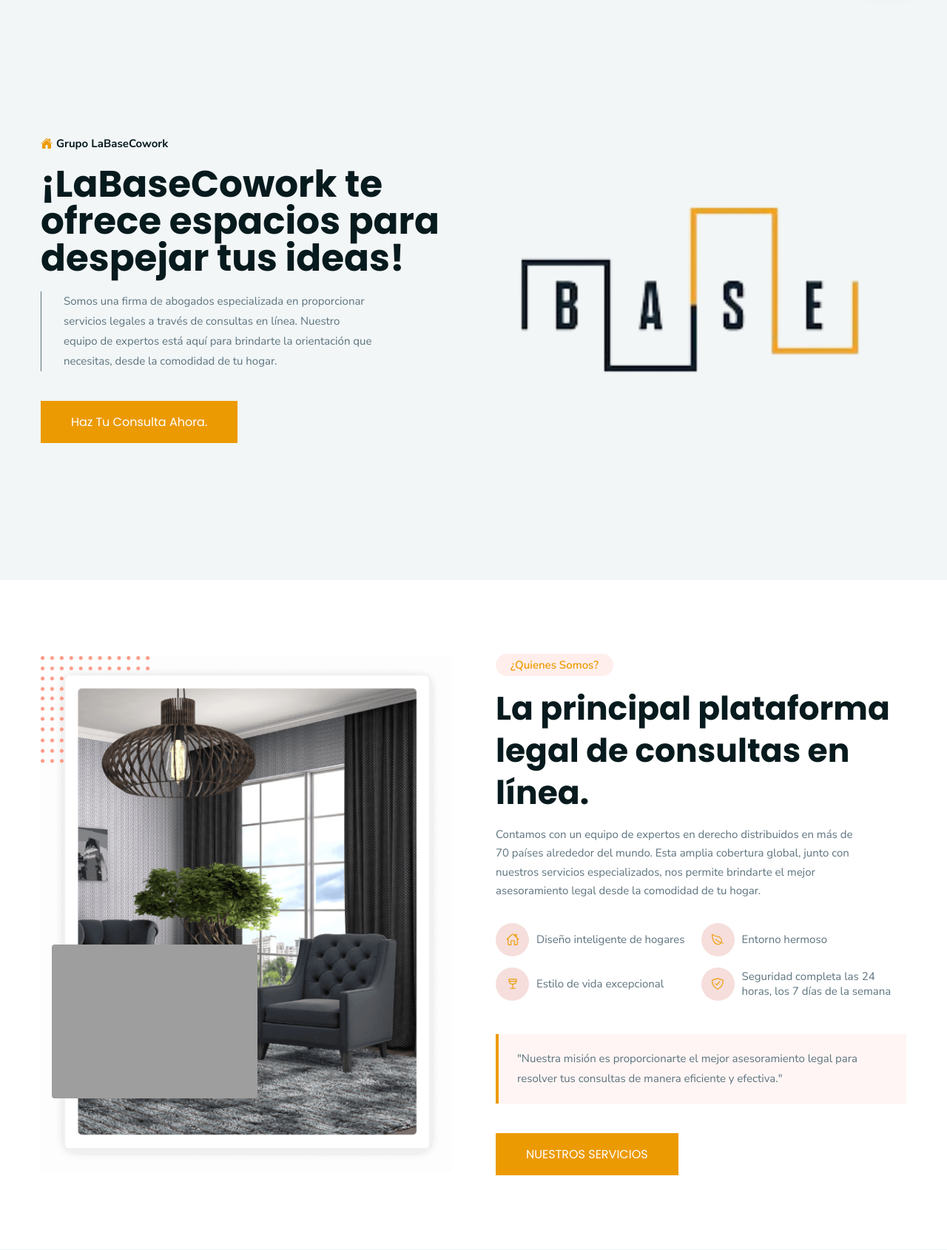
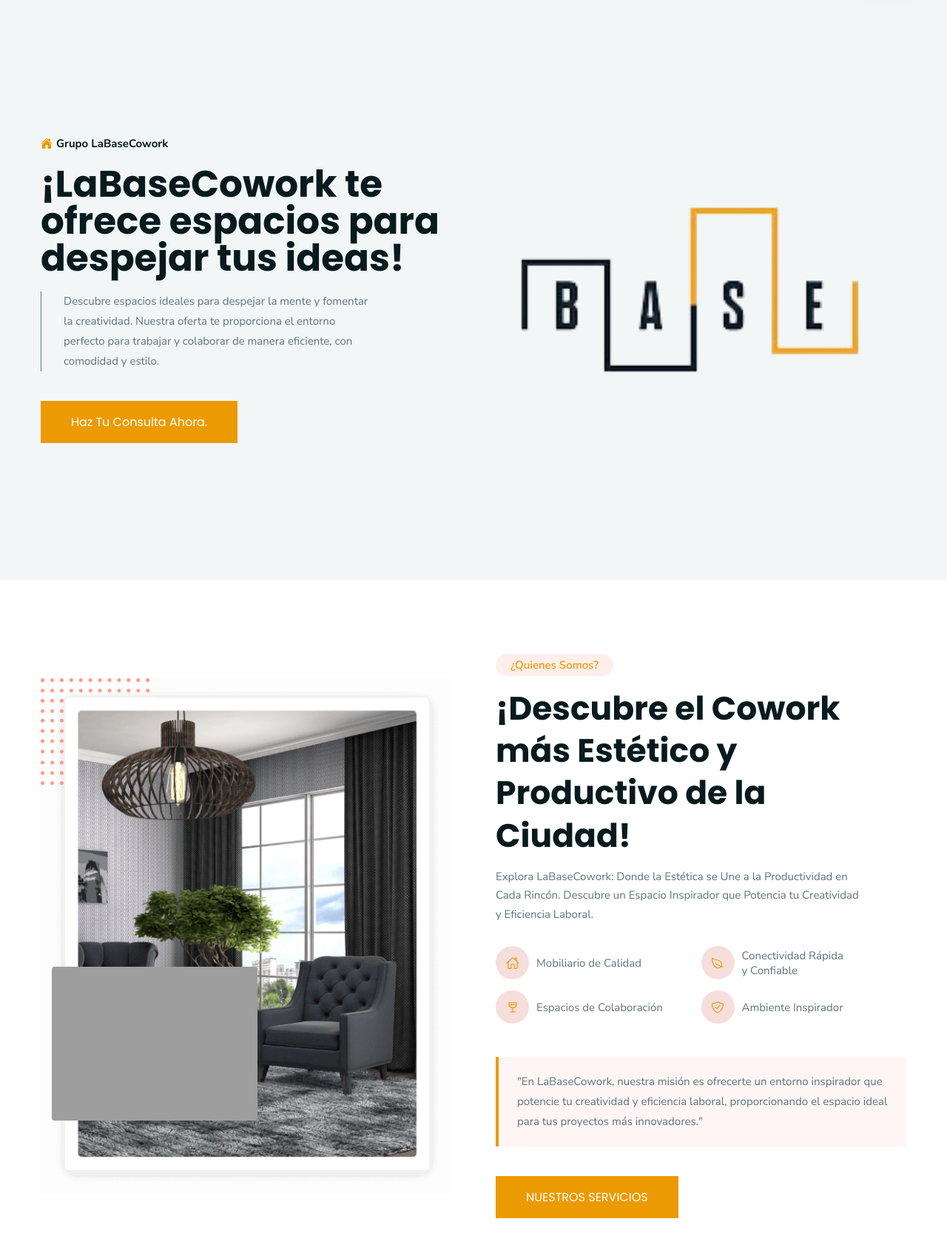
Before and after one commit to TeamXpertice/labase, a PHP site: page / in a window 1280 px wide. Shown: the part 164-1854 px from the top of the page at 74% size. Run offline with PHP 8.4, Linux system fonts and the light colour scheme; grey boxes are pictures that could not be loaded.

Commit message:
cambios labase

```diff
--- a/about.php
+++ b/about.php
@@ -11,10 +11,10 @@
 
       <p class="section-subtitle">¿Quienes Somos?</p>
 
-            <h2 class="h2 section-title">La principal plataforma legal de consultas en línea.</h2>
+      <h2 class="h2 section-title">¡Descubre el Cowork más Estético y Productivo de la Ciudad!</h2>
 
       <p class="about-text">
-            Contamos con un equipo de expertos en derecho distribuidos en más de 70 países alrededor del mundo. Esta amplia cobertura global, junto con nuestros servicios especializados, nos permite brindarte el mejor asesoramiento legal desde la comodidad de tu hogar.
+        Explora LaBaseCowork: Donde la Estética se Une a la Productividad en Cada Rincón. Descubre un Espacio Inspirador que Potencia tu Creatividad y Eficiencia Laboral.
       </p>
 
       <ul class="about-list">
@@ -24,7 +24,7 @@
             <ion-icon name="home-outline"></ion-icon>
           </div>
 
-                <p class="about-item-text">Diseño inteligente de hogares</p>
+          <p class="about-item-text">Mobiliario de Calidad</p>
         </li>
 
         <li class="about-item">
@@ -32,7 +32,7 @@
             <ion-icon name="leaf-outline"></ion-icon>
           </div>
 
-                <p class="about-item-text">Entorno hermoso</p>
+          <p class="about-item-text">Conectividad Rápida <br>y Confiable</p>
         </li>
 
         <li class="about-item">
@@ -40,7 +40,7 @@
             <ion-icon name="wine-outline"></ion-icon>
           </div>
 
-                <p class="about-item-text">Estilo de vida excepcional</p>
+          <p class="about-item-text">Espacios de Colaboración</p>
         </li>
 
         <li class="about-item">
@@ -48,13 +48,13 @@
             <ion-icon name="shield-checkmark-outline"></ion-icon>
           </div>
 
-                <p class="about-item-text">Seguridad completa las 24 horas, los 7 días de la semana</p>
+          <p class="about-item-text">Ambiente Inspirador</p>
         </li>
 
       </ul>
 
       <p class="callout">
-            "Nuestra misión es proporcionarte el mejor asesoramiento legal para resolver tus consultas de manera eficiente y efectiva."
+        "En LaBaseCowork, nuestra misión es ofrecerte un entorno inspirador que potencie tu creatividad y eficiencia laboral, proporcionando el espacio ideal para tus proyectos más innovadores."
       </p>
 
       <a href="#service" class="btn">Nuestros servicios</a>
--- a/cabeza.php
+++ b/cabeza.php
@@ -1,4 +1,3 @@
-
 <main>
   <article>
 
@@ -16,7 +15,7 @@
           <h2 class="h1 hero-title">¡LaBaseCowork te ofrece espacios para despejar tus ideas!</h2>
 
           <p class="hero-text">
-            Somos una firma de abogados especializada en proporcionar servicios legales a través de consultas en línea. Nuestro equipo de expertos está aquí para brindarte la orientación que necesitas, desde la comodidad de tu hogar.
+            Descubre espacios ideales para despejar la mente y fomentar la creatividad. Nuestra oferta te proporciona el entorno perfecto para trabajar y colaborar de manera eficiente, con comodidad y estilo.
           </p>
 
           <button class="btn">Haz tu consulta ahora.</button>
--- a/cards.php
+++ b/cards.php
@@ -169,7 +169,7 @@
             </div>
 
             <h3 class="h3 card-title">
-                    <a href="#">El Arsenal</a>
+              <a href="#">La Base de Mando</a>
             </h3>
 
             <p class="card-text">
@@ -373,7 +373,7 @@
           <figure class="card-banner">
 
             <a href="#">
-                    <img src="./assets/images/labase/_DSC9021.jpg "alt="Luxury villa in Rego Park" class="w-100">
+              <img src="./assets/images/labase/_DSC9021.jpg " alt="Luxury villa in Rego Park" class="w-100">
             </a>
 
             <div class="card-badge green">For Rent</div>
--- a/footer.php
+++ b/footer.php
@@ -10,7 +10,7 @@
         </a>
 
         <p class="section-text">
-            ArxaTEC está dedicada a proporcionar asesoramiento legal en línea accesible y confiable para ciudadanos.
+          ¡Bienvenido a LaBaseCowork! Únete a nuestra comunidad y potencia tu productividad en un espacio moderno y flexible. ¡Tu éxito comienza aquí!
         </p>
 
         <ul class="contact-list">
@@ -179,7 +179,7 @@
     <div class="container">
 
       <p class="copyright">
-          &copy; 2024 <a href="#">ArxaTEC</a>. All Rights Reserved
+        &copy; 2024 <a href="#">LaBaseCowork</a>. Reservados todos los derechos
       </p>
 
     </div>
--- a/iconos.php
+++ b/iconos.php
@@ -1,7 +1,7 @@
 <section class="features">
   <div class="container">
 
-          <p class="section-subtitle">Our Aminities</p>
+    <p class="section-subtitle">LaBaseCowork</p>
 
     <h2 class="h2 section-title">TE OFRECEMOS</h2>
 
@@ -11,10 +11,10 @@
         <a href="#" class="features-card">
 
           <div class="card-icon">
-                  <ion-icon name="car-sport-outline"></ion-icon>
+            <ion-icon name="globe-outline"></ion-icon>
           </div>
 
-                <h3 class="card-title">CONOCE TUS DERECHOS</h3>
+          <h3 class="card-title">Internet - Fibra Óptica</h3>
 
           <div class="card-btn">
             <ion-icon name="arrow-forward-outline"></ion-icon>
@@ -27,10 +27,10 @@
         <a href="#" class="features-card">
 
           <div class="card-icon">
-                  <ion-icon name="water-outline"></ion-icon>
+            <ion-icon name="pin-outline"></ion-icon>
           </div>
 
-                <h3 class="card-title">MÁSTER CLASES NUEVAS</h3>
+          <h3 class="card-title">Ubicación Estratégica</h3>
 
           <div class="card-btn">
             <ion-icon name="arrow-forward-outline"></ion-icon>
@@ -43,10 +43,10 @@
         <a href="#" class="features-card">
 
           <div class="card-icon">
-                  <ion-icon name="shield-checkmark-outline"></ion-icon>
+            <ion-icon name="business-outline"></ion-icon>
           </div>
 
-                <h3 class="card-title">CLUB DEL TRABAJADOR</h3>
+          <h3 class="card-title">Imagen Profesional</h3>
 
           <div class="card-btn">
             <ion-icon name="arrow-forward-outline"></ion-icon>
@@ -59,10 +59,10 @@
         <a href="#" class="features-card">
 
           <div class="card-icon">
-                  <ion-icon name="fitness-outline"></ion-icon>
+            <ion-icon name="people-outline"></ion-icon>
           </div>
 
-                <h3 class="card-title">EDUCACIÓN FINANCIERA</h3>
+          <h3 class="card-title">Herramientas Colaborativas</h3>
 
           <div class="card-btn">
             <ion-icon name="arrow-forward-outline"></ion-icon>
@@ -75,10 +75,10 @@
         <a href="#" class="features-card">
 
           <div class="card-icon">
-                  <ion-icon name="library-outline"></ion-icon>
+            <ion-icon name="print-outline"></ion-icon>
           </div>
 
-                <h3 class="card-title">Foro Facebook</h3>
+          <h3 class="card-title">Impresion</h3>
 
           <div class="card-btn">
             <ion-icon name="arrow-forward-outline"></ion-icon>
@@ -91,10 +91,10 @@
         <a href="#" class="features-card">
 
           <div class="card-icon">
-                  <ion-icon name="bed-outline"></ion-icon>
+            <ion-icon name="construct-outline"></ion-icon>
           </div>
 
-                <h3 class="card-title">Webinar Gratis</h3>
+          <h3 class="card-title">Productividad</h3>
 
           <div class="card-btn">
             <ion-icon name="arrow-forward-outline"></ion-icon>
@@ -110,7 +110,7 @@
             <ion-icon name="home-outline"></ion-icon>
           </div>
 
-                <h3 class="card-title">Cursos Gratis</h3>
+          <h3 class="card-title">Recepción</h3>
 
           <div class="card-btn">
             <ion-icon name="arrow-forward-outline"></ion-icon>
@@ -123,10 +123,10 @@
         <a href="#" class="features-card">
 
           <div class="card-icon">
-                  <ion-icon name="football-outline"></ion-icon>
+            <ion-icon name="briefcase-outline"></ion-icon>
           </div>
 
-                <h3 class="card-title">Testimonios y opiniones</h3>
+          <h3 class="card-title">Coffe and Tea</h3>
 
           <div class="card-btn">
             <ion-icon name="arrow-forward-outline"></ion-icon>
--- a/index.php
+++ b/index.php
@@ -6,13 +6,11 @@
   <meta http-equiv="X-UA-Compatible" content="IE=edge">
   <meta name="viewport" content="width=device-width, initial-scale=1.0">
   <title>LaBaseCowork</title>
-  <link rel="shortcut icon" href="./assets/images/base1.png" type="image/svg+xml">
+  <link rel="shortcut icon" href="./assets/images/logoLaBase-web.png" type="image/png">
   <link rel="stylesheet" href="./assets/css/style.css">
   <link rel="preconnect" href="https://fonts.googleapis.com">
   <link rel="preconnect" href="https://fonts.gstatic.com" crossorigin>
-  <link
-    href="https://fonts.googleapis.com/css2?family=Nunito+Sans:wght@400;600;700&family=Poppins:wght@400;500;600;700&display=swap"
-    rel="stylesheet">
+  <link href="https://fonts.googleapis.com/css2?family=Nunito+Sans:wght@400;600;700&family=Poppins:wght@400;500;600;700&display=swap" rel="stylesheet">
 </head>
 
 <body>
--- a/noticias.php
+++ b/noticias.php
@@ -1,9 +1,9 @@
 <section class="blog" id="blog">
   <div class="container">
 
-          <p class="section-subtitle">News & Blogs</p>
+    <p class="section-subtitle">Noticias & Promociones</p>
 
-          <h2 class="h2 section-title">Conoce las ultimas novedades de ArxaTEC</h2>
+    <h2 class="h2 section-title">Conoce las ultimas novedades de LaBaseCowork</h2>
 
     <ul class="blog-list has-scrollbar">
 
@@ -11,7 +11,7 @@
         <div class="blog-card">
 
           <figure class="card-banner">
-                  <img src="https://scontent.flim18-2.fna.fbcdn.net/v/t39.30808-6/436351909_309570508868688_2309918445708377104_n.jpg?_nc_cat=107&ccb=1-7&_nc_sid=5f2048&_nc_eui2=AeEo9sluj-F8lu9hpyzU__u5z82xWsvtsXLPzbFay-2xcsegusSzjHXU7D7JebPyseFl_FIPxkknaGnqHhv8YiEz&_nc_ohc=4HC7m6KrUEQQ7kNvgGMU71s&_nc_ht=scontent.flim18-2.fna&oh=00_AYCwJLuJRwHsePTj1jIyG3uhJmlktpnXj4XUcQlmzZK5sw&oe=664AEE12" alt="Abogados1" class="w-100">
+            <img src="./assets/images/labase/_DSC9009.jpg" alt="Abogados1" class="w-100">
           </figure>
 
           <div class="blog-content">
@@ -63,7 +63,7 @@
         <div class="blog-card">
 
           <figure class="card-banner">
-                  <img src="https://scontent.flim18-2.fna.fbcdn.net/v/t39.30808-6/439764523_298380873320985_3683843163748386737_n.jpg?_nc_cat=107&ccb=1-7&_nc_sid=5f2048&_nc_eui2=AeFeNnCIeth7gJwp61IPQRDnBp8lgQx77q4GnyWBDHvurvG-VcIbkKvCeQzM9PKOWaGb2otbCPneetOgNLYn3bre&_nc_ohc=zmh3unPnGGYQ7kNvgHZ6VQm&_nc_ht=scontent.flim18-2.fna&oh=00_AYC7XySSualvRZQRBUjz27lAfXDuDmXeL-SUYlpb06NNOg&oe=664AE768" alt="Abogados2" class="w-100">
+            <img src="./assets/images/labase/_DSC9009.jpg" alt="Abogados2" class="w-100">
           </figure>
 
           <div class="blog-content">
@@ -115,8 +115,7 @@
         <div class="blog-card">
 
           <figure class="card-banner">
-                  <img src="https://scontent.flim18-2.fna.fbcdn.net/v/t39.30808-6/439734847_298379066654499_5624554526323545005_n.jpg?_nc_cat=107&ccb=1-7&_nc_sid=5f2048&_nc_eui2=AeHHC7fxMkNALBNqvDboIfFzcjaUHFghYtVyNpQcWCFi1dM2Bu0oPIcMt8tqhRYgDXC7PmFGpncSVhB-ZC33Y2dC&_nc_ohc=fu4Xm3-ygAsQ7kNvgEyFxAe&_nc_ht=scontent.flim18-2.fna&oh=00_AYBxxW2fjpVQ2GPVsoRttmG7NNSsqEjSxFD3_qYkTtYjSQ&oe=664AF294" alt="Abogados3"
-                    class="w-100">
+            <img src="./assets/images/labase/_DSC9009.jpg" alt="Abogados3" class="w-100">
           </figure>
 
           <div class="blog-content">
@@ -168,8 +167,7 @@
         <div class="blog-card">
 
           <figure class="card-banner">
-                  <img src="https://scontent.flim18-2.fna.fbcdn.net/v/t39.30808-6/439734847_298379066654499_5624554526323545005_n.jpg?_nc_cat=107&ccb=1-7&_nc_sid=5f2048&_nc_eui2=AeHHC7fxMkNALBNqvDboIfFzcjaUHFghYtVyNpQcWCFi1dM2Bu0oPIcMt8tqhRYgDXC7PmFGpncSVhB-ZC33Y2dC&_nc_ohc=fu4Xm3-ygAsQ7kNvgEyFxAe&_nc_ht=scontent.flim18-2.fna&oh=00_AYBxxW2fjpVQ2GPVsoRttmG7NNSsqEjSxFD3_qYkTtYjSQ&oe=664AF294" alt="Abogados3"
-                    class="w-100">
+            <img src="./assets/images/labase/_DSC9009.jpg" alt="Abogados3" class="w-100">
           </figure>
 
           <div class="blog-content">
--- a/threeicons.php
+++ b/threeicons.php
@@ -15,15 +15,15 @@
           </div>
 
           <h3 class="h3 card-title">
-                  <a href="#">Asesoría Legal <br> en Línea</a>
+            <a href="#">Comunidad y Networking</a>
           </h3>
 
           <p class="card-text">
-                Contamos con un equipo de abogados expertos listos para brindarte asesoramiento legal en línea en una amplia gama de áreas legales para ayudarte con tus preocupaciones legales desde la comodidad de tu hogar.
+            Fomenta conexión, colaboración y conocimiento. Organiza talleres, charlas y eventos. Desarrolla plataformas digitales para facilitar comunicación y colaboración, incluso fuera del espacio físico.
           </p>
 
           <a href="#" class="card-link">
-                  <span>Obtener Asesoría Legal</span>
+            <span>Potencia tu red de conexiones</span>
 
             <ion-icon name="arrow-forward-outline"></ion-icon>
           </a>
@@ -39,15 +39,15 @@
           </div>
 
           <h3 class="h3 card-title">
-                  <a href="#">Consultas <br>Legales</a>
+            <a href="#">Flexibilidad y Servicios Adaptados</a>
           </h3>
 
           <p class="card-text">
-                Programa consultas legales en línea con nuestros profesionales para resolver tus dudas legales de manera rápida y efectiva, sin la necesidad de desplazarte a un bufete de abogados.
+            Ofrecemos membresías adaptadas (fijas, flexibles, virtuales), salas equipadas y espacios versátiles para diferentes estilos de trabajo y requisitos empresariales. Explora nuestras soluciones personalizadas.
           </p>
 
           <a href="#" class="card-link">
-                  <span>Programar Consulta</span>
+            <span>¡Obtén tu Membresía Hoy!</span>
 
             <ion-icon name="arrow-forward-outline"></ion-icon>
           </a>
@@ -63,15 +63,15 @@
           </div>
 
           <h3 class="h3 card-title">
-                  <a href="#">Asistencia Legal Personalizada</a>
+            <a href="#">Sostenibilidad y Bienestar</a>
           </h3>
 
           <p class="card-text">
-                Recibe asistencia legal personalizada a través de videoconferencia o chat en línea, donde podrás discutir tus problemas legales y recibir orientación profesional para encontrar la mejor solución.
+            Promovemos sostenibilidad (reciclaje, eficiencia energética), bienestar con yoga, áreas de descanso y opciones saludables. Colaboramos con empresas locales para una comunidad consciente.
           </p>
 
           <a href="#" class="card-link">
-                  <span>Obtener Asistencia Legal</span>
+            <span>Únete a nuestra comunidad</span>
 
             <ion-icon name="arrow-forward-outline"></ion-icon>
           </a>
```
Also changed, not shown: navbar.php (indentation only). Lines whose indentation alone changed are shown as unchanged.
